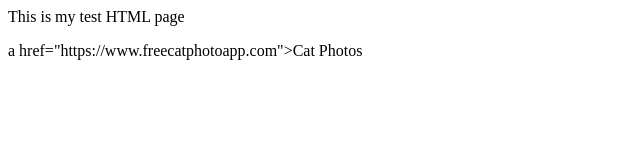
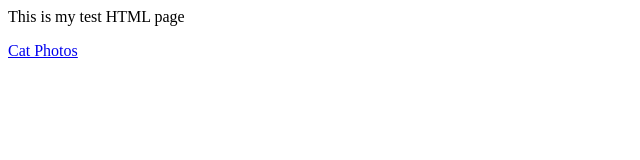
Before and after one commit to OyeRishab/OyeRishab, a plain HTML site: page index.html in a window 1280 px wide. Shown: the whole page, without its empty margins (0-640 px from the left). Drawn offline with Linux system fonts and the light colour scheme.

Commit message:
Update index.html

```diff
--- a/index.html
+++ b/index.html
@@ -1,2 +1,2 @@
 <p> This is my test HTML page </p>
-<a>a href="https://www.freecatphotoapp.com">Cat Photos </a>
+<a href="https://www.freecatphotoapp.com">Cat Photos </a>
```
